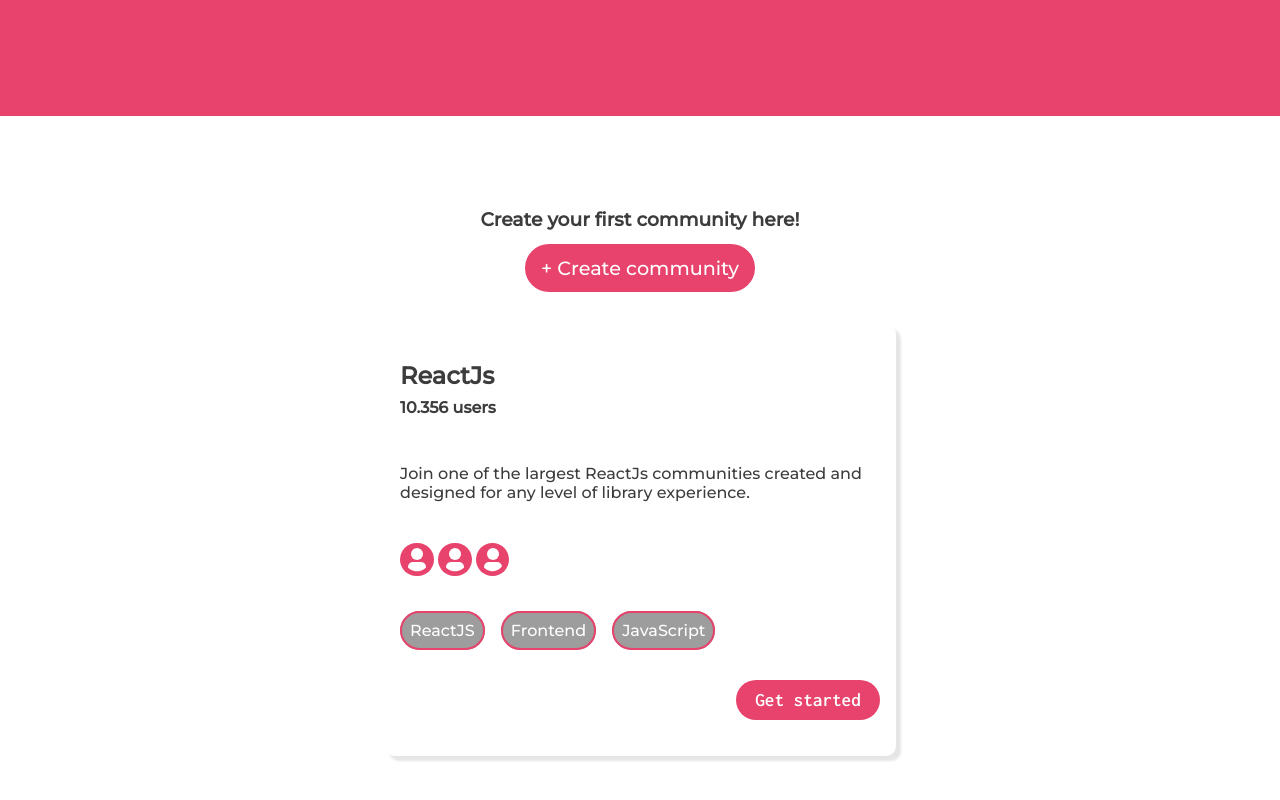
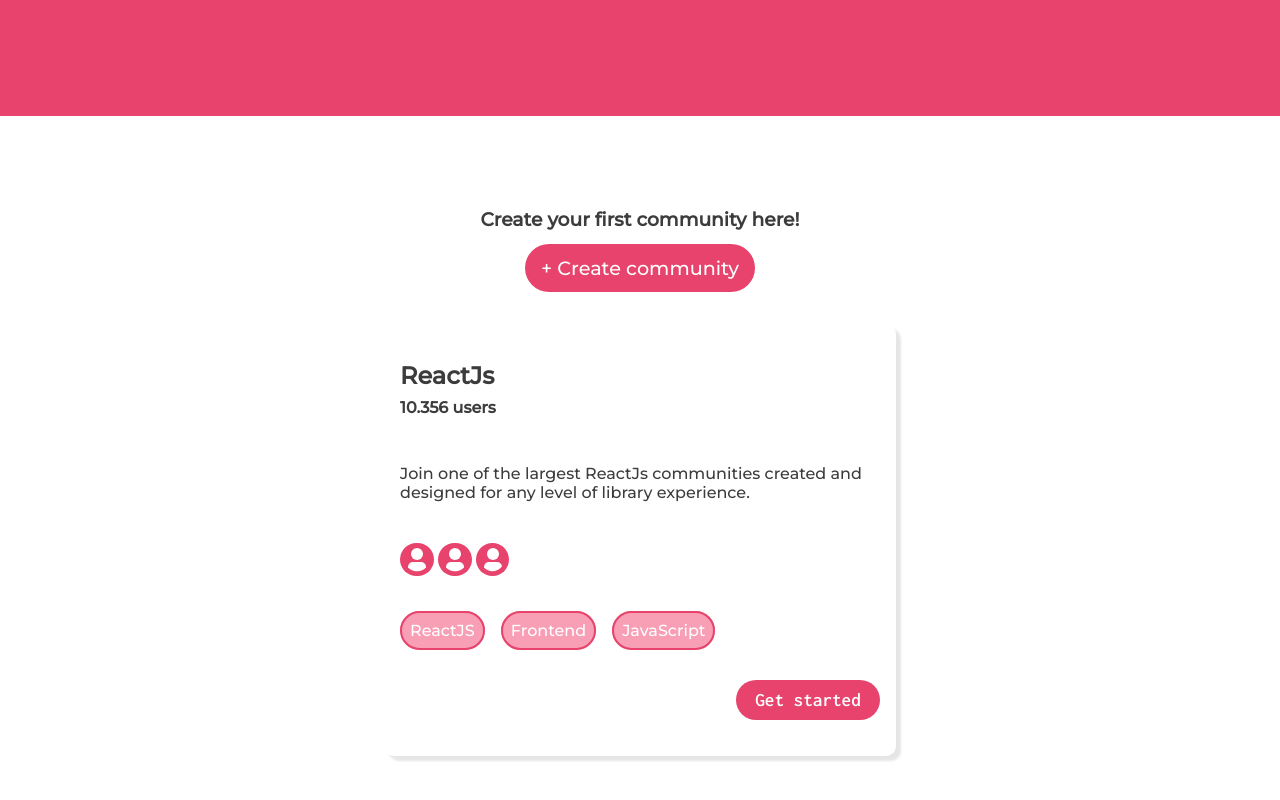
Before and after one commit to diogenesOliver/community.dev, a plain HTML site: page index.html in a window 1280 px wide. Shown: the part 1716-2516 px from the top of the page. Drawn offline with nearby package versions, Linux system fonts and the light colour scheme; files that its build step writes are made by us from their sources.

Commit message:
Changing bg-color-links

```diff
--- a/sass/variables/_colors.sass
+++ b/sass/variables/_colors.sass
@@ -3,7 +3,7 @@ $second-color: white
 
 $text-color: #3d3c3c
 
-$bg-color-link: rgba(92, 92, 92, .6)
+$bg-color-link: #f35f8498
 
 $button-hover: #c22950
 
```
